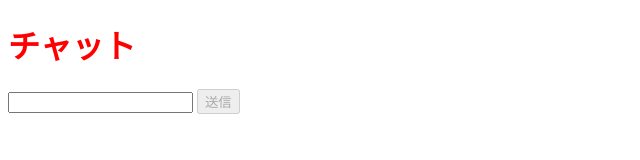
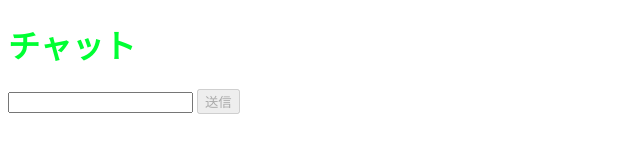
Before and after one commit to pineapplehill/kyoudoukaihatu, a website: page template.html in a window 1280 px wide. Shown: the whole page, without its empty margins (0-640 px from the left). Drawn offline with Linux system fonts and the light colour scheme.

Commit message:
色変更

```diff
--- a/static/style.css
+++ b/static/style.css
@@ -1,5 +1,5 @@
 .app-title {
-  color: #ff0000;
+  color: #00ff33;
 }
 
 #greeting {
```
